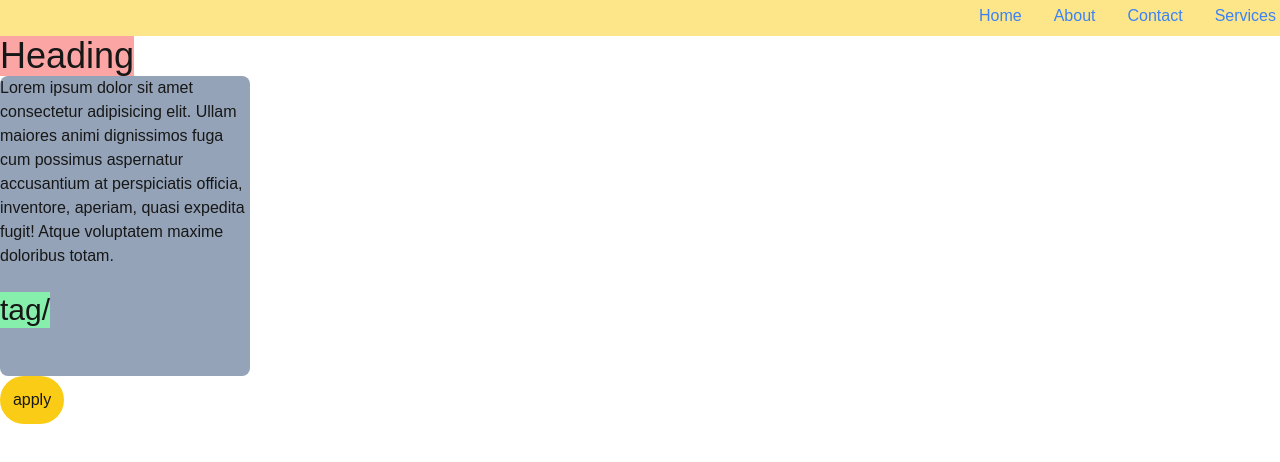
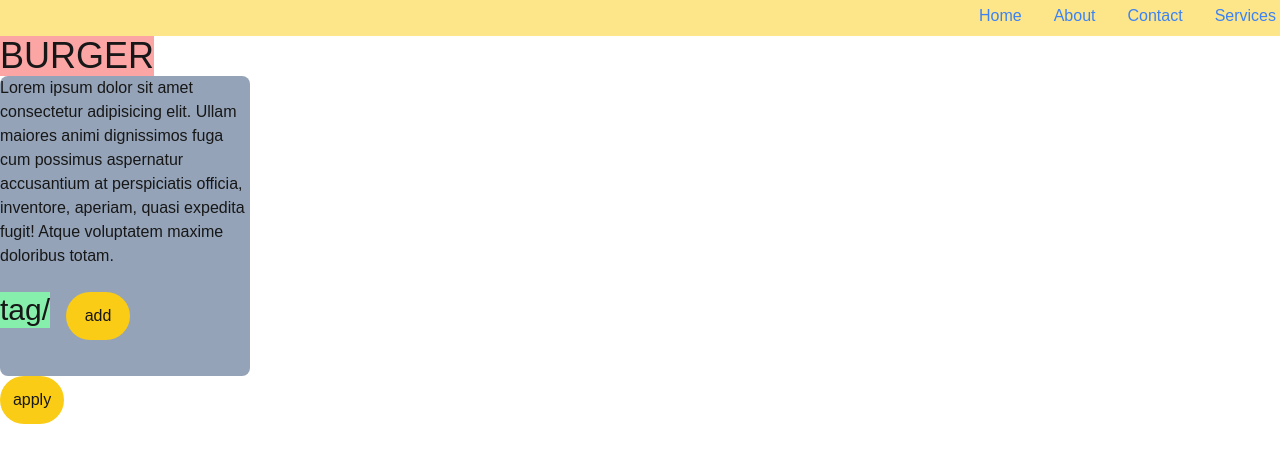
Before and after one commit to owaisyosuf/nextjs, a Next.js app in the folder my-app/: page / in a window 1280 px wide. Shown: the top 462 px of the page. Built offline with nearby package versions, Linux system fonts and the light colour scheme.

Commit message:
probs with heading

```diff
--- a/my-app/src/app/component/blog/blog.tsx
+++ b/my-app/src/app/component/blog/blog.tsx
@@ -11,6 +11,7 @@ export default function Blog() {
         voluptatem maxime doloribus totam.
         <div className="mt-6 flex gap-4">
           <Tag />
+          <Button Data="add" />
         </div>
       </h1>
     </div>
--- a/my-app/src/app/component/heading/heading.tsx
+++ b/my-app/src/app/component/heading/heading.tsx
@@ -1,7 +1,9 @@
-export default function Heading() {
+import { HeadingType } from "@/types/Heading";
+
+export default function Heading(props: HeadingType) {
   return (
     <div>
-      <h1 className="text-4xl bg-red-300 inline-block">Heading</h1>
+      <h1 className="text-4xl bg-red-300 inline-block">{props.title} </h1>
     </div>
   );
 }
--- a/my-app/src/app/page.tsx
+++ b/my-app/src/app/page.tsx
@@ -6,7 +6,7 @@ import Button from "./component/button/Button";
 export default function Home() {
   return (
     <div>
-      <Heading />
+      <Heading title="BURGER" />
       <Blog />
       <div>
         <Button Data="apply" />
--- /dev/null
+++ b/my-app/src/types/Heading.ts
@@ -0,0 +1,3 @@
+export type HeadingType = {
+  title: string;
+};
```
